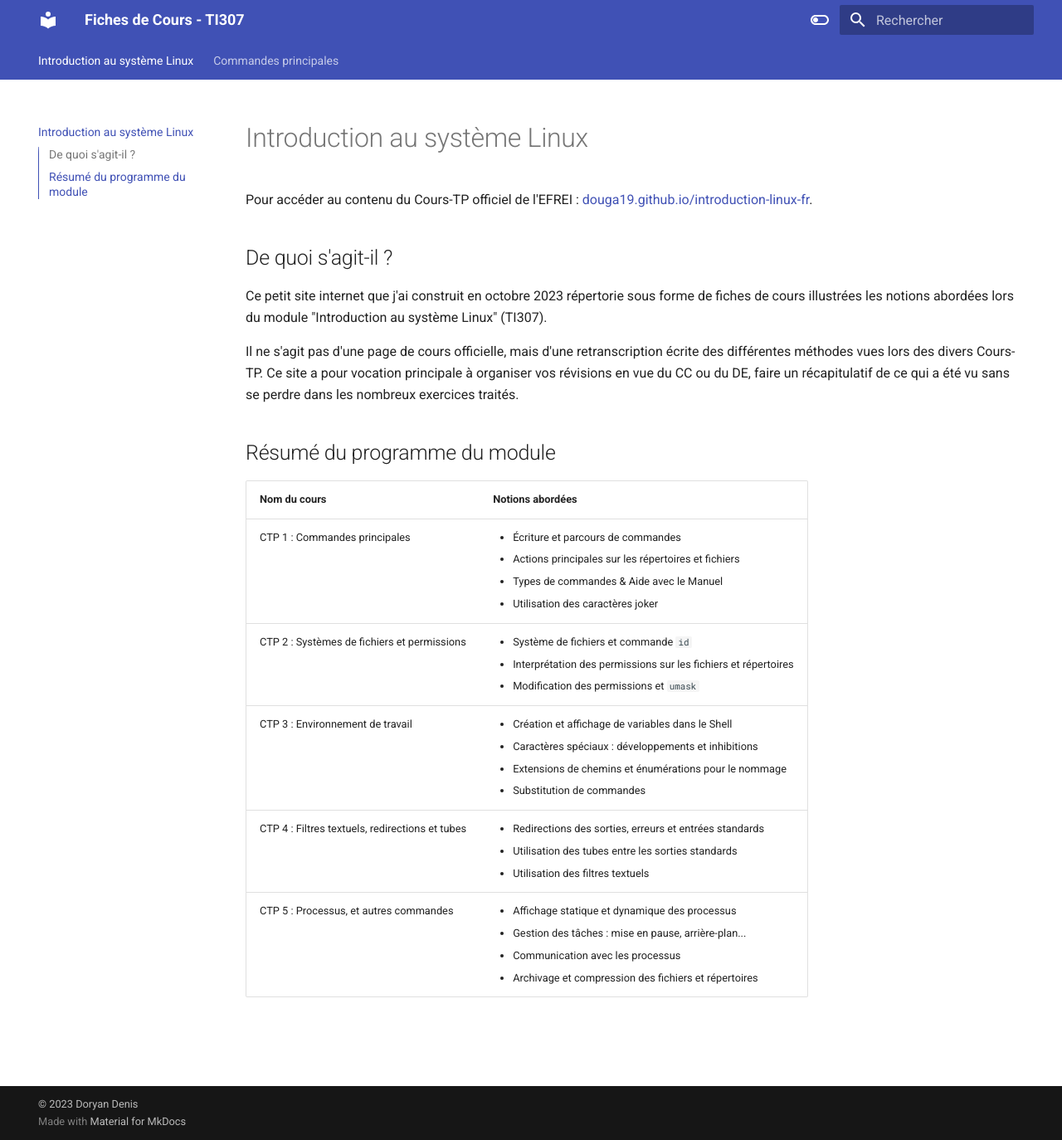
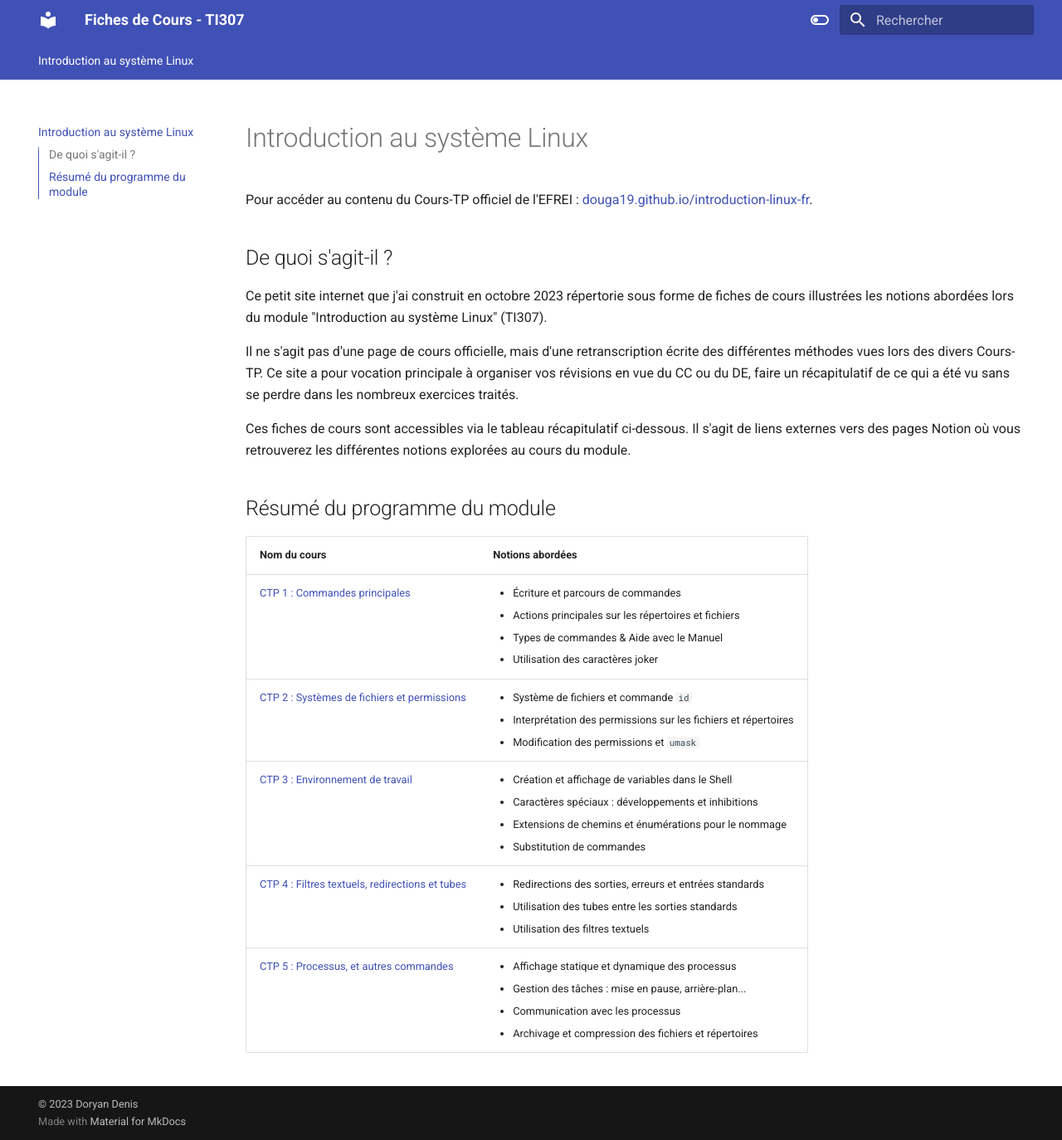
Before and after one commit to DorDNS/cours-linux, an MkDocs documentation site: the page built from docs/index.md, in a window 1280 px wide and 1374 px high. Shown: the whole window at 83% size. Built offline with MkDocs 1.6.1 and Material for MkDocs 9.7.7, drawn with Linux system fonts in a browser that asks for light colours.

Commit message:
Finalisation de la page d'accueil

```diff
--- a/docs/index.md
+++ b/docs/index.md
@@ -8,14 +8,15 @@ Ce petit site internet que j'ai construit en octobre 2023 répertorie sous forme
 
 Il ne s'agit pas d'une page de cours officielle, mais d'une retranscription écrite des différentes méthodes vues lors des divers Cours-TP. Ce site a pour vocation principale à organiser vos révisions en vue du CC ou du DE, faire un récapitulatif de ce qui a été vu sans se perdre dans les nombreux exercices traités.
 
+Ces fiches de cours sont accessibles via le tableau récapitulatif ci-dessous. Il s'agit de liens externes vers des pages Notion où vous retrouverez les différentes notions explorées au cours du module.
 
 
 ## Résumé du programme du module
 
 |                   Nom du cours                  | Notions abordées  |
 |-----------------------------------------------|---|
-| CTP 1 : Commandes principales                   | <ul><li>Écriture et parcours de commandes</li><li>Actions principales sur les répertoires et fichiers</li><li>Types de commandes & Aide avec le Manuel</li><li>Utilisation des caractères joker</li></ul>  |
-| CTP 2 : Systèmes de fichiers et permissions     | <ul><li>Système de fichiers et commande `id`</li><li>Interprétation des permissions sur les fichiers et répertoires</li><li>Modification des permissions et `umask`</li></ul>  |
-| CTP 3 : Environnement de travail                | <ul><li>Création et affichage de variables dans le Shell</li><li>Caractères spéciaux : développements et inhibitions</li><li>Extensions de chemins et énumérations pour le nommage</li><li>Substitution de commandes</li></ul>  |
-| CTP 4 : Filtres textuels, redirections et tubes | <ul><li>Redirections des sorties, erreurs et entrées standards</li><li>Utilisation des tubes entre les sorties standards</li><li>Utilisation des filtres textuels</li></ul>  |
-| CTP 5 : Processus, et autres commandes          | <ul><li>Affichage statique et dynamique des processus</li><li>Gestion des tâches : mise en pause, arrière-plan...</li><li>Communication avec les processus</li><li>Archivage et compression des fichiers et répertoires</li></ul>  |
+| [CTP 1 : Commandes principales](https://doryandenis-efrei.notion.site/Fiche-Commandes-principales-9cbcea929f144c228094d8be23a9d6b0?pvs=4)                   | <ul><li>Écriture et parcours de commandes</li><li>Actions principales sur les répertoires et fichiers</li><li>Types de commandes & Aide avec le Manuel</li><li>Utilisation des caractères joker</li></ul>  |
+| [CTP 2 : Systèmes de fichiers et permissions](https://doryandenis-efrei.notion.site/Fiche-Syst-me-de-fichiers-et-permissions-6f0c2930c7384d8a89994393fb5982ba?pvs=4)     | <ul><li>Système de fichiers et commande `id`</li><li>Interprétation des permissions sur les fichiers et répertoires</li><li>Modification des permissions et `umask`</li></ul>  |
+| [CTP 3 : Environnement de travail](https://doryandenis-efrei.notion.site/Fiche-Environnement-de-travail-abbd8f2dee3847cab7564615bc5b6881?pvs=4)                | <ul><li>Création et affichage de variables dans le Shell</li><li>Caractères spéciaux : développements et inhibitions</li><li>Extensions de chemins et énumérations pour le nommage</li><li>Substitution de commandes</li></ul>  |
+| [CTP 4 : Filtres textuels, redirections et tubes](https://doryandenis-efrei.notion.site/Fiche-Filtres-textuels-redirections-et-tubes-274d8cc255144f43b9c1e7625875e8b7?pvs=4) | <ul><li>Redirections des sorties, erreurs et entrées standards</li><li>Utilisation des tubes entre les sorties standards</li><li>Utilisation des filtres textuels</li></ul>  |
+| [CTP 5 : Processus, et autres commandes](https://doryandenis-efrei.notion.site/Fiche-Processus-et-autres-commandes-2d340be3eb22459f90fd917de4ad5d9b?pvs=4)          | <ul><li>Affichage statique et dynamique des processus</li><li>Gestion des tâches : mise en pause, arrière-plan...</li><li>Communication avec les processus</li><li>Archivage et compression des fichiers et répertoires</li></ul>  |
```
Also changed, not shown: docs/commandes-principales.md (deleted, +0 -111 lines).
